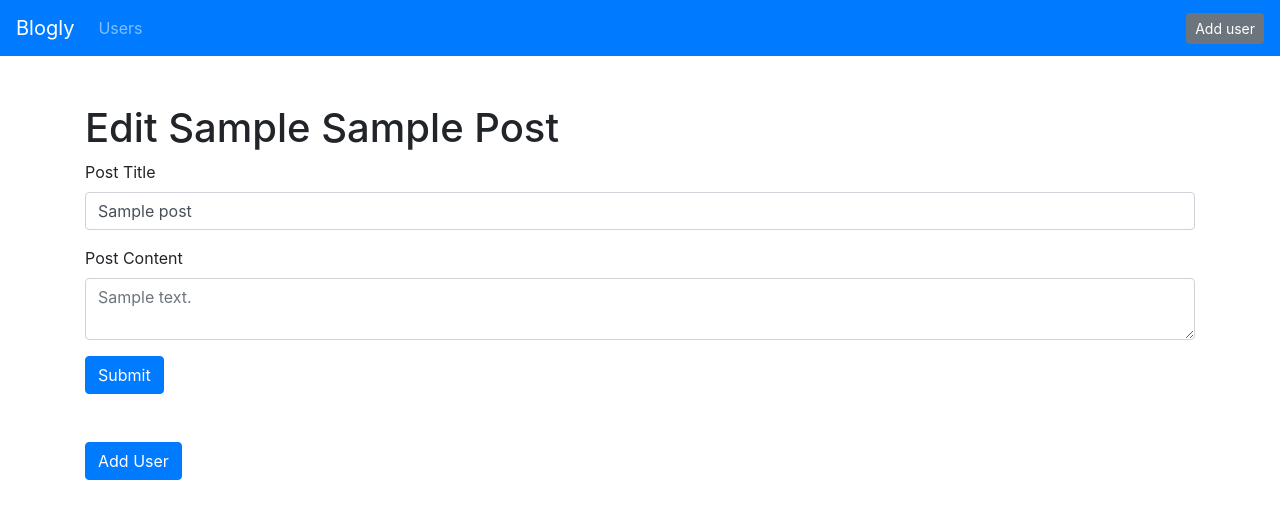
After one commit to jarredbaird/flask-blogly-pt-2, a Flask app: page /posts/1/edit in a window 1280 px wide. The commit adds this page. Shown: the top 519 px of the page. Run offline with Flask 2, Linux system fonts and the light colour scheme; tables that the repository leaves empty hold one stand-in row (values such as "Sample post"); some libraries are stand-ins or nearby versions.

Commit message:
final submission

```diff
--- a/app.py
+++ b/app.py
@@ -2,7 +2,7 @@
 
 from flask import Flask, render_template, redirect, request
 from flask_debugtoolbar import DebugToolbarExtension
-from models import db, connect_db, User
+from models import db, connect_db, User, Post
 
 app = Flask(__name__)
 app.config['SQLALCHEMY_DATABASE_URI'] = 'postgresql:///blogly'
@@ -26,7 +26,7 @@
 @app.route('/users/<int:id>')
 def display_user(id):
     user = User.query.get(id)
-    return render_template('details.html', user=user)
+    return render_template('user.html', user=user)
 
 @app.route("/users/family/<last>")
 def display_family(last):
@@ -35,12 +35,12 @@
 
 @app.route('/users/new')
 def show_add_user_form():
-    return render_template("form.html")
+    return render_template('new-user.html')
 
 @app.route('/users/edit/<int:id>')
 def show_edit_user_form(id):
     user = User.query.get(id)
-    return render_template("edit.html", user=user)
+    return render_template("edit-user.html", user=user)
 
 @app.route('/users/change/<int:id>', methods=["POST"])
 def change_user(id):
@@ -79,3 +79,52 @@
     db.session.commit()
 
     return redirect(f'/users/{new_user.id}')
+
+@app.route('/users/<int:id>/posts/new')
+def display_post_form(id):
+    user = User.query.get(id)
+    return render_template('post-form.html', user=user)
+
+@app.route('/users/<int:id>/posts/new', methods=["POST"])
+def add_post(id):
+    title = request.form['title']
+    content = request.form["content"]
+
+    new_post = Post(title=title, content=content, user_id=id)
+    db.session.add(new_post)
+    db.session.commit()
+    return redirect(f'/users/{id}')
+
+@app.route('/posts/<int:post_id>')
+def show_post(post_id):
+    post = Post.query.get(post_id)
+    return render_template("post.html", post=post, user=post.user)
+
+@app.route('/posts/<int:post_id>/edit')
+def display_edit_post_form(post_id):
+    post = Post.query.get(post_id)
+
+    return render_template('edit-post.html', post=post)
+
+@app.route('/posts/<int:post_id>/edit', methods=["POST"])
+def edit_post(post_id):
+    changed_post = Post.query.get(post_id)
+    title = request.form['title']
+    if title:
+        changed_post.title = title
+    content = request.form['content']
+    if content:
+        changed_post.content = content
+
+    db.session.add(changed_post)
+    db.session.commit()
+
+    return redirect(f'/posts/{post_id}')
+
+@app.route('/posts/<int:post_id>/delete', methods=['POST'])
+def delete_post(post_id):
+    user_id = Post.query.get(post_id).user.id
+    Post.query.filter_by(post_id=post_id).delete()
+    db.session.commit()
+
+    return redirect(f'/users/{user_id}')
--- /dev/null
+++ b/templates/edit-post.html
@@ -0,0 +1,30 @@
+{% extends 'base.html' %} {% block title %}Edit post{% endblock %} {% block
+content %}
+
+<h1>Edit {{post.user.first}} {{post.user.last}} Post</h1>
+
+<form action="/posts/{{post.post_id}}/edit" method="POST">
+  <div class="form-group">
+    <label for="title">Post Title</label>
+    <input
+      type="text"
+      class="form-control"
+      id="title"
+      name="title"
+      placeholder="Moby Dick"
+      value="{{post.title}}"
+    />
+  </div>
+  <div class="form-group">
+    <label for="content">Post Content</label>
+    <textarea
+      type="form-control"
+      id="content"
+      class="form-control"
+      name="content"
+      placeholder="{{post.content}}"
+    ></textarea>
+  </div>
+  <button type="submit" class="btn btn-primary">Submit</button>
+</form>
+{% endblock %}
```
Also changed, not shown: models.py (+24 -0 lines), seed.py (+11 -2 lines), templates/post-form.html (added, +29 -0 lines), templates/post.html (added, +35 -0 lines), templates/user.html (renamed from templates/details.html, +22 -0 lines), templates/edit-user.html (renamed from templates/edit.html), templates/new-user.html (renamed from templates/form.html).
